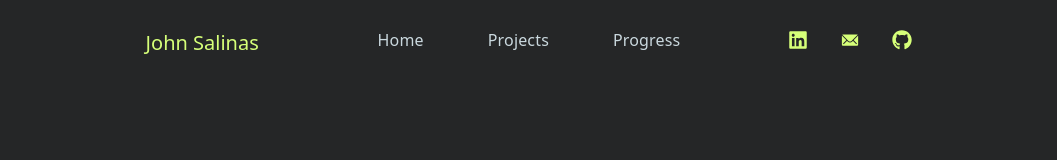
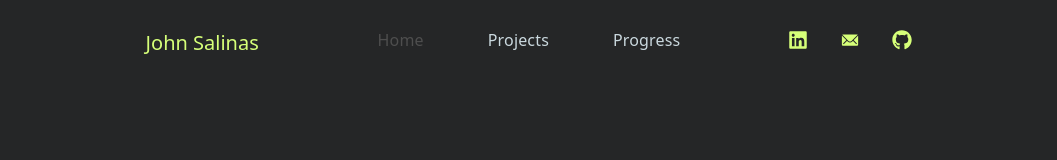
Before and after one commit to JohnSalinas123/Portofolio_JohnS, a React (Vite) app in the folder frontend/: page / in a window 1280 px wide. Shown: the top 160 px of the page, without its empty margins (111-1168 px from the left). Built offline with nearby package versions, Linux system fonts and the light colour scheme.

Commit message:
changed links to navlinks to allow for tracking of current .active nav element

```diff
--- a/frontend/src/components/Navbar.jsx
+++ b/frontend/src/components/Navbar.jsx
@@ -2,7 +2,7 @@
 import { FaLinkedin, FaGithub } from "react-icons/fa";
 import { IoIosMail } from "react-icons/io";
 import { RxHamburgerMenu } from "react-icons/rx";
-import { Link } from "react-router-dom";
+import { Link, NavLink } from "react-router-dom";
 import "./Navbar.css";
 
 export const Navbar = () => {
@@ -30,19 +30,19 @@
 			<div className="nav-container inter-500">
 				<ul className={menuVisible ? "open" : ""}>
 					<li>
-						<Link to="/" className="nav-element">
+						<NavLink to="/" className="nav-element">
 							Home
-						</Link>
+						</NavLink>
 					</li>
 					<li>
-						<Link to="/projects" className="nav-element">
+						<NavLink to="/projects" className="nav-element">
 							Projects
-						</Link>
+						</NavLink>
 					</li>
 					<li>
-						<Link to="/progress" className="nav-element">
+						<NavLink to="/progress" className="nav-element">
 							Progress
-						</Link>
+						</NavLink>
 					</li>
 
 					<li className="menu-socials">
```
